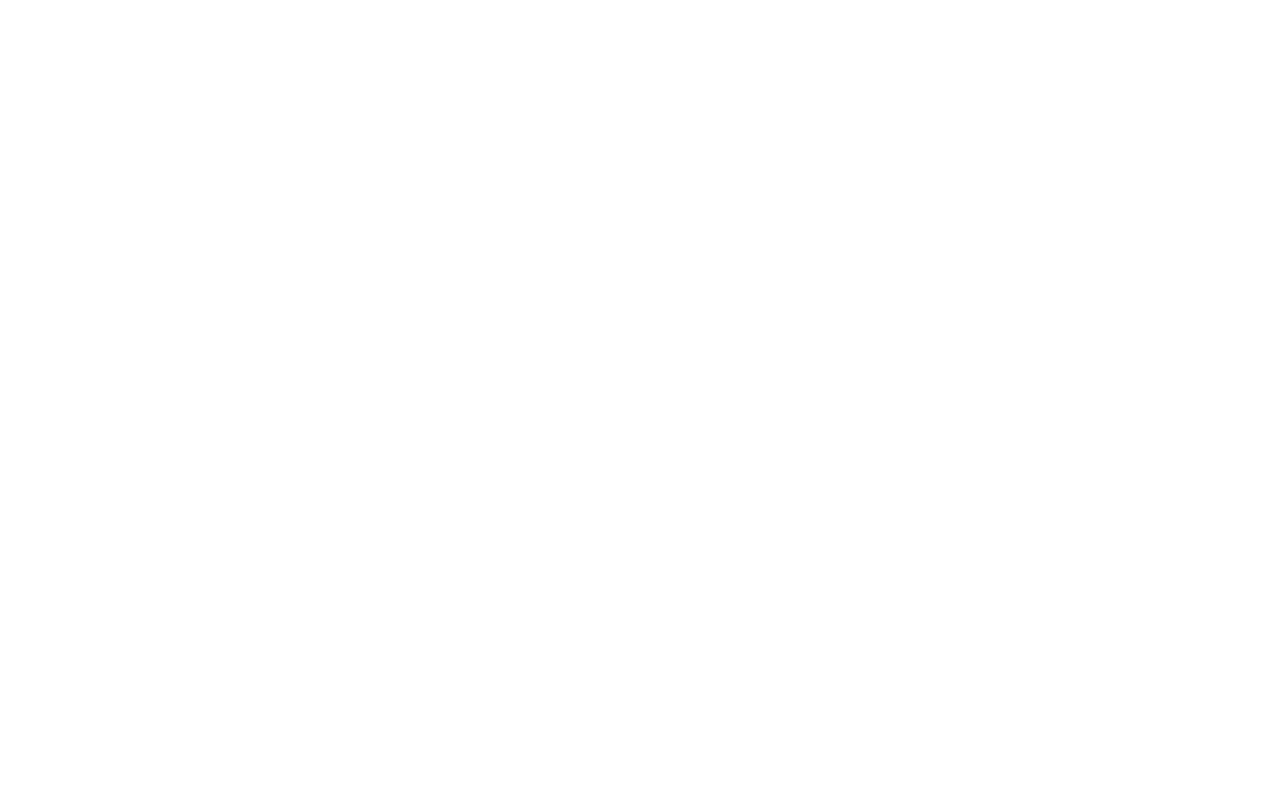
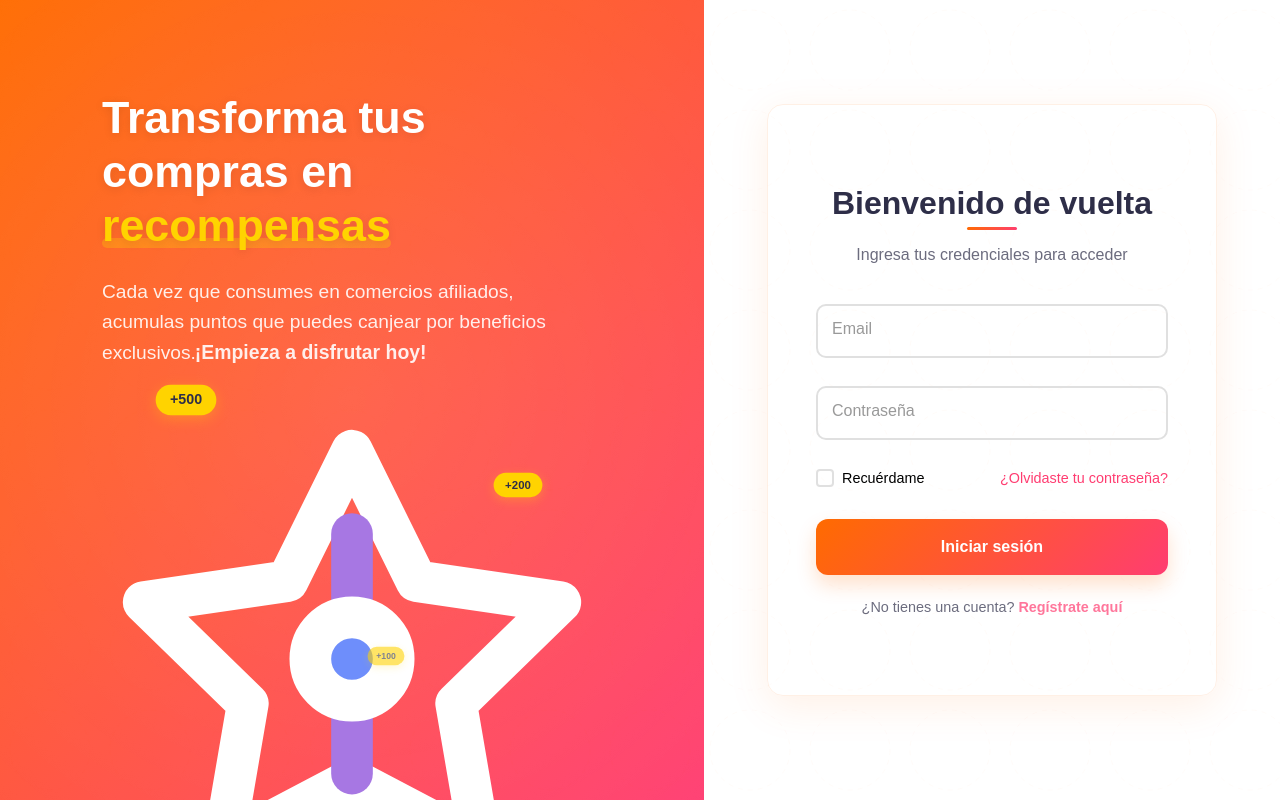
Before and after one commit to Alex-cyber-cyber/CashBack, a React (Vite) app: page /LoginPage in a window 1280 px wide. Before the commit this address had no page. Built offline with nearby package versions, Linux system fonts and the light colour scheme.

Commit message:
Mejoras de arquitectura

```diff
--- a/package.json
+++ b/package.json
@@ -34,6 +34,7 @@
     "eslint-plugin-react-refresh": "^0.4.20",
     "globals": "^16.3.0",
     "postcss": "^8.5.6",
+    "sass-embedded": "^1.90.0",
     "tailwindcss": "^4.1.11",
     "typescript": "~5.8.3",
     "typescript-eslint": "^8.35.1",
--- a/src/App.tsx
+++ b/src/App.tsx
@@ -1,15 +1,15 @@
 
 import { BrowserRouter, Routes, Route, Navigate } from "react-router-dom";
-import Login from "../src/components/auth/Login/index";
+import LoginPage from './modules/auth/pages/LoginPage';
 
 function App() {
   return (
     <BrowserRouter>
       <Routes>
 
-        <Route path="/" element={<Navigate to="/index" replace />} />
+        <Route path="/" element={<Navigate to="/LoginPage" replace />} />
 
-        <Route path="/index" element={<Login />} />
+        <Route path="/LoginPage" element={<LoginPage />} />
 
       </Routes>
     </BrowserRouter>
--- a/src/components/auth/Login/styles.css
+++ b/src/modules/auth/Styles/styles.scss
@@ -1,14 +1,5 @@
-/* Variables de color */
-:root {
-  --primary: #FF6B00;
-  --secondary: #FFD300;
-  --accent: #FF3D71;
-  --dark: #2E2E48;
-  --light: #FFFFFF;
-  --gradient: linear-gradient(135deg, var(--primary), var(--accent));
-}
-
-/* Estilos base */
+@import '../../../styles/variables.scss';
+@import '../../../styles/animation.scss';
 * {
   box-sizing: border-box;
   margin: 0;
@@ -20,14 +11,12 @@
   overflow-x: hidden;
 }
 
-/* Contenedor principal */
 .auth-container {
   display: flex;
   min-height: 100vh;
   background-color: var(--light);
 }
 
-/* Panel izquierdo - Branding */
 .auth-left-panel {
   flex: 1;
   background: var(--gradient);
@@ -49,11 +38,6 @@
   height: 200%;
   background: radial-gradient(circle, rgba(255,255,255,0.1) 0%, rgba(255,255,255,0) 70%);
   animation: rotate 20s linear infinite;
-}
-
-@keyframes rotate {
-  0% { transform: rotate(0deg); }
-  100% { transform: rotate(360deg); }
 }
 
 .brand-content {
@@ -102,12 +86,6 @@
   font-weight: 600;
 }
 
-@keyframes pulse {
-  0% { transform: scale(1); }
-  50% { transform: scale(1.05); }
-  100% { transform: scale(1); }
-}
-
 .floating-rewards {
   position: relative;
   width: 100%;
@@ -123,10 +101,6 @@
   animation: float 6s ease-in-out infinite;
 }
 
-@keyframes float {
-  0%, 100% { transform: translateY(0); }
-  50% { transform: translateY(-20px); }
-}
 
 .floating-points {
   position: absolute;
@@ -157,21 +131,6 @@
   left: 50%;
   animation-delay: 5s;
 }
-
-@keyframes floatPoints {
-  0% {
-    transform: translateY(0) scale(0.5);
-    opacity: 0;
-  }
-  10% { opacity: 1; }
-  90% { opacity: 1; }
-  100% {
-    transform: translateY(-100px) scale(1.2);
-    opacity: 0;
-  }
-}
-
-/* Panel derecho - Formulario */
 .auth-right-panel {
   flex: 1;
   display: flex;
@@ -193,10 +152,10 @@
 
 .login-form {
   width: 100%;
-  max-width: 450px; /* Ancho óptimo para formularios */
-  padding: 4rem 3.5rem; /* Más espacio interno vertical (4rem) que horizontal (3.5rem) */
-  margin: 2rem; /* Espacio exterior uniforme */
-  border-radius: 16px; /* Bordes más redondeados */
+  max-width: 450px;
+  padding: 4rem 3.5rem;
+  margin: 2rem;
+  border-radius: 16px;
   box-shadow: 0 10px 40px rgba(255, 107, 0, 0.1);
   position: relative;
   z-index: 1;
@@ -241,7 +200,6 @@
   opacity: 0.7;
 }
 
-/* Inputs con efecto flotante */
 .floating-input {
   position: relative;
   margin-bottom: 2rem;
@@ -297,7 +255,6 @@
   width: 100%;
 }
 
-/* Opciones del formulario */
 .form-options {
   display: flex;
   justify-content: space-between;
@@ -365,7 +322,6 @@
   width: 100%;
 }
 
-/* Botón de login */
 .login-button {
   width: 100%;
   padding: 1.2rem;
@@ -416,11 +372,7 @@
   animation: spin 1s ease-in-out infinite;
 }
 
-@keyframes spin {
-  to { transform: rotate(360deg); }
-}
 
-/* Enlace de registro */
 .signup-link {
   margin-top: 1.5rem;
   text-align: center;
@@ -451,7 +403,6 @@
   width: 100%;
 }
 
-/* Responsive Design */
 @media (max-width: 992px) {
   .auth-container {
     flex-direction: column;
@@ -493,38 +444,35 @@
     margin-top: 1rem;
   }
 }
-/* Panel derecho - Formulario */
 .auth-right-panel {
   flex: 1;
   display: flex;
   align-items: center;
   justify-content: center;
-  padding: 0; /* Eliminamos el padding del contenedor */
+  padding: 0;
 }
 
 .login-form {
   width: 100%;
-  max-width: 450px; /* Ancho óptimo para formularios */
-  padding: 4rem 3.5rem; /* Más espacio interno vertical (4rem) que horizontal (3.5rem) */
-  margin: 1rem; /* Espacio exterior uniforme */
-  border-radius: 16px; /* Bordes más redondeados */
-  box-shadow: 0 10px 40px rgba(255, 107, 0, 0.1); /* Sombra más pronunciada */
-  /* Mantén el resto de tus estilos */
+  max-width: 450px;
+  padding: 4rem 3.5rem;
+  margin: 1rem;
+  border-radius: 16px;
+  box-shadow: 0 10px 40px rgba(255, 107, 0, 0.1);
+
 }
 
-/* Ajustes para pantallas grandes */
 @media (min-width: 1200px) {
   .login-form {
-    padding: 5rem 3rem; /* Más espacio interno en pantallas grandes */
+    padding: 5rem 3rem;
   }
 }
 
-/* Ajuste específico para el título */
 .welcome-title {
-  margin-bottom: 1.5rem; /* Espacio después del título */
+  margin-bottom: 1.5rem;
 }
 
-/* Espaciado entre inputs */
+
 .input-group {
-  margin-bottom: 1.8rem; /* Aumentamos espacio entre campos */
+  margin-bottom: 1.8rem;
 }
--- a/src/components/auth/Login/index.tsx
+++ b/src/modules/auth/pages/LoginPage.tsx
@@ -1,5 +1,5 @@
 import React, { useState } from 'react';
-import './styles.css';
+import "../Styles/styles.scss";
 
 const Login = () => {
   const [formData, setFormData] = useState({
@@ -19,7 +19,6 @@
   const handleSubmit = async (e: React.FormEvent) => {
     e.preventDefault();
     setIsLoading(true);
-    // Simulación de login
     setTimeout(() => {
       setIsLoading(false);
     }, 1500);
@@ -27,7 +26,6 @@
 
   return (
     <div className="auth-container">
-      {/* Panel izquierdo - Branding */}
       <div className="auth-left-panel">
         <div className="brand-content">
           <h1 className="brand-title">Transforma tus compras en <span className="highlight">recompensas</span></h1>
@@ -50,7 +48,6 @@
         </div>
       </div>
 
-      {/* Panel derecho - Formulario */}
       <div className="auth-right-panel">
         <form onSubmit={handleSubmit} className="login-form">
           <div className="form-header">
--- /dev/null
+++ b/src/styles/animation.scss
@@ -0,0 +1,32 @@
+/* _animations.scss */
+@keyframes rotate {
+  0% { transform: rotate(0deg); }
+  100% { transform: rotate(360deg); }
+}
+
+@keyframes pulse {
+  0% { transform: scale(1); }
+  50% { transform: scale(1.05); }
+  100% { transform: scale(1); }
+}
+
+@keyframes float {
+  0%, 100% { transform: translateY(0); }
+  50% { transform: translateY(-20px); }
+}
+
+@keyframes floatPoints {
+  0% {
+    transform: translateY(0) scale(0.5);
+    opacity: 0;
+  }
+  10%, 90% { opacity: 1; }
+  100% {
+    transform: translateY(-100px) scale(1.2);
+    opacity: 0;
+  }
+}
+
+@keyframes spin {
+  to { transform: rotate(360deg); }
+}
--- /dev/null
+++ b/src/styles/variables.scss
@@ -0,0 +1,9 @@
+
+:root {
+  --primary: #FF6B00;
+  --secondary: #FFD300;
+  --accent: #FF3D71;
+  --dark: #2E2E48;
+  --light: #FFFFFF;
+  --gradient: linear-gradient(135deg, var(--primary), var(--accent));
+}
```
Also changed, not shown: src/modules/auth/context/AuthContext.tsx (added), src/modules/auth/hooks/useLogin.ts (added), src/modules/auth/services/firebaseAuth.service.ts (added), src/modules/auth/types/auth.types.ts (added), 1 other file (tests, documents, lock files or other folders).
